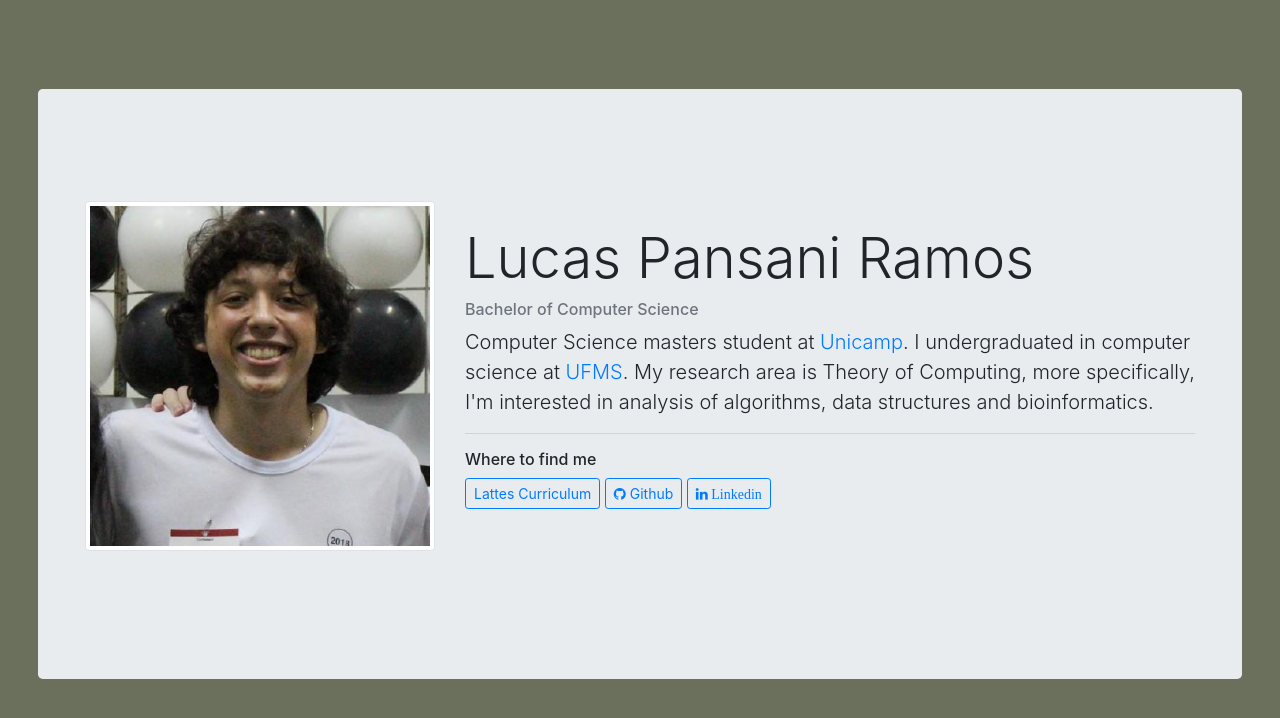
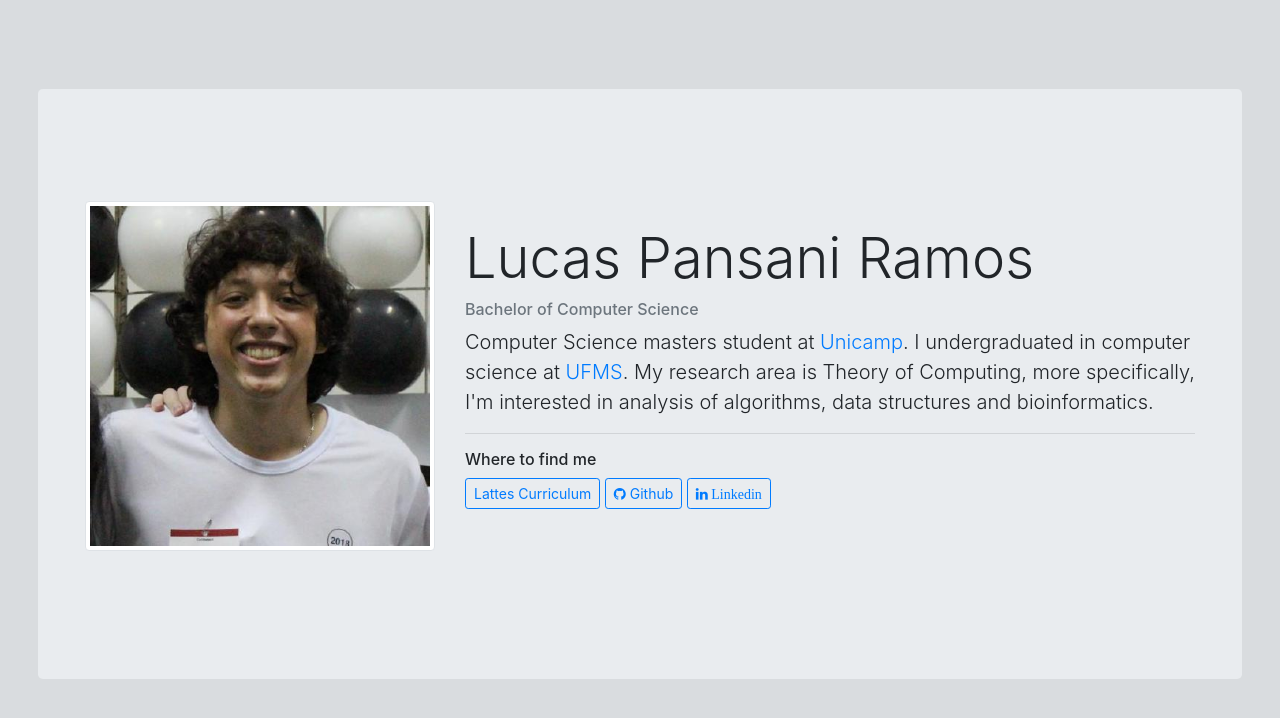
Before and after one commit to lucaspr98/lucaspr98.github.io, a plain HTML site: page index.html in a window 1280 px wide. Drawn offline with nearby package versions, Linux system fonts and the light colour scheme; some icons are missing.

Commit message:
backgroun changed

```diff
--- a/styles/style.css
+++ b/styles/style.css
@@ -1,7 +1,7 @@
 .main {
     height: 100vh;
     width: 100vw;
-    background-color: #6b705c;
+    background-color: #d9dcdf;
     display: flex;
     justify-content: center;
     align-items: center;
```
